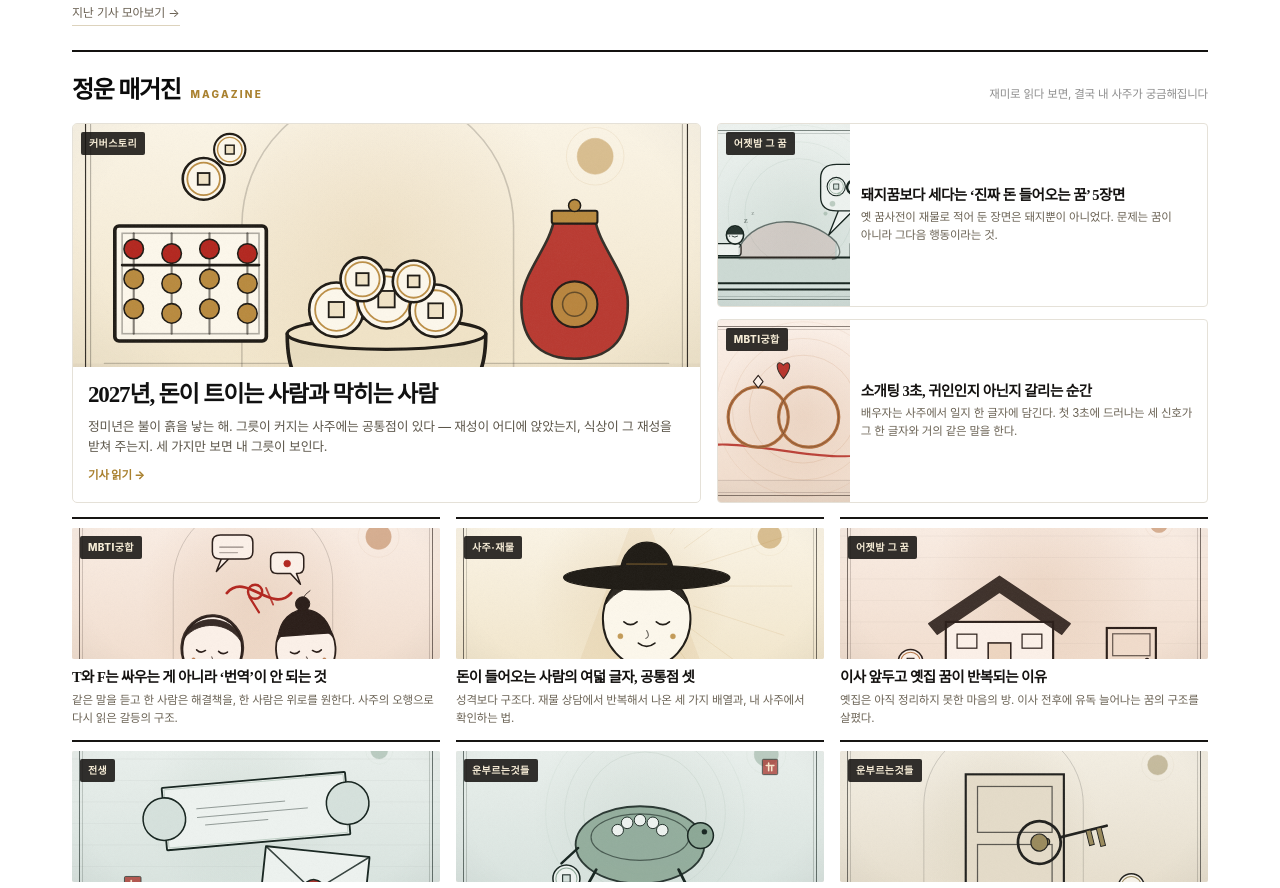
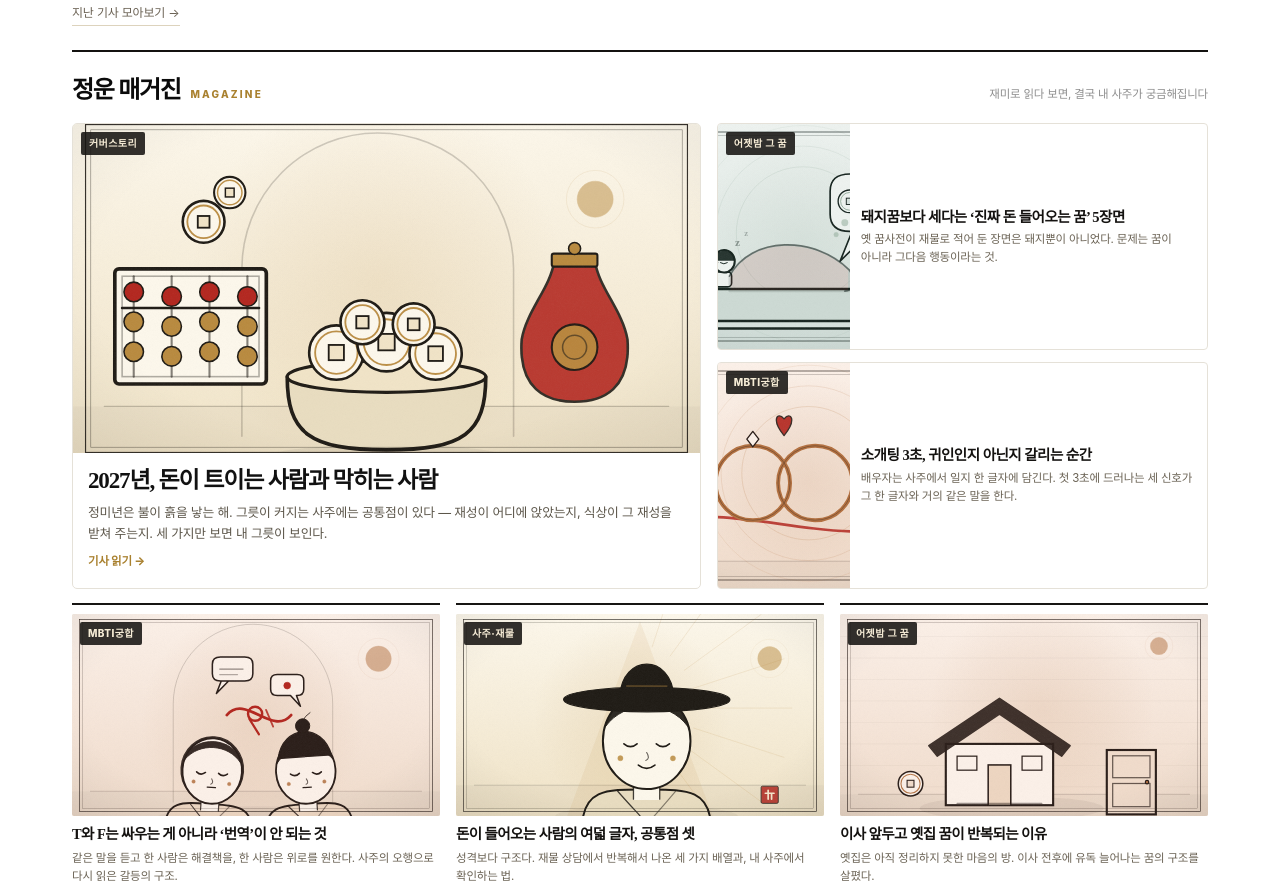
Before and after one commit to hukstory/saju-project22, a plain HTML site: page index.html in a window 1280 px wide. Shown: the part 1620-2508 px from the top of the page. Drawn offline with Linux system fonts and the light colour scheme; a web font is replaced by a local one.

Commit message:
fix(magazine): 카드 그림 비율 16:8.8 — 새 일러스트가 잘리지 않게 (SW v56)

```diff
--- a/assets/css/paper.css
+++ b/assets/css/paper.css
@@ -981,7 +981,7 @@ footer{border-top:2px solid #141210;background:#fbfaf7;margin-top:50px}
 .mag__top{display:grid;grid-template-columns:minmax(0,1.28fr) minmax(0,1fr);gap:16px}
 .mag-lead{display:block;border:1px solid var(--line);border-radius:5px;overflow:hidden;background:#fff;transition:box-shadow .15s}
 .mag-lead:hover{box-shadow:var(--shadow)}
-.mag-lead__shot{position:relative;display:block;aspect-ratio:16/6.2;overflow:hidden;background:#efe9dc}
+.mag-lead__shot{position:relative;display:block;aspect-ratio:16/8.4;overflow:hidden;background:#efe9dc}
 .mag-lead__shot img{width:100%;height:100%;object-fit:cover;transition:transform .5s}
 .mag-lead:hover .mag-lead__shot img{transform:scale(1.03)}
 .mag-lead__body{display:block;padding:13px 15px 14px}
@@ -998,7 +998,7 @@ footer{border-top:2px solid #141210;background:#fbfaf7;margin-top:50px}
 .mag-mini__body span{font-size:11.5px;color:#6b6355;line-height:1.55;margin-top:4px;display:-webkit-box;-webkit-line-clamp:2;-webkit-box-orient:vertical;overflow:hidden}
 .mag__grid{display:grid;grid-template-columns:repeat(3,minmax(0,1fr));gap:12px 16px;margin-top:14px}
 .mag-card{display:block;border-top:2px solid #171513;padding-top:9px}
-.mag-card__shot{position:relative;display:block;aspect-ratio:16/5.7;overflow:hidden;border-radius:2px;background:#efe9dc;margin-bottom:8px}
+.mag-card__shot{position:relative;display:block;aspect-ratio:16/8.8;overflow:hidden;border-radius:2px;background:#efe9dc;margin-bottom:8px}
 .mag-card__shot img{width:100%;height:100%;object-fit:cover;transition:transform .45s}
 .mag-card:hover .mag-card__shot img{transform:scale(1.04)}
 .mag-card__ttl{display:block;font-family:var(--serif);font-size:14.5px;line-height:1.42;font-weight:800;letter-spacing:-.04em;color:#141210;display:-webkit-box;-webkit-line-clamp:2;-webkit-box-orient:vertical;overflow:hidden}
--- a/service-worker.js
+++ b/service-worker.js
@@ -3,7 +3,7 @@
    - 앱 셸(app shell)은 미리 캐시, 문서는 네트워크 우선 + 캐시 폴백
    - 이미지·4P 등 정적 자원은 캐시 우선(백그라운드 갱신)
    ========================================================================== */
-const VERSION = 'jw-times-v55';
+const VERSION = 'jw-times-v56';
 const SHELL = `${VERSION}-shell`;
 const RUNTIME = `${VERSION}-runtime`;
 
```
